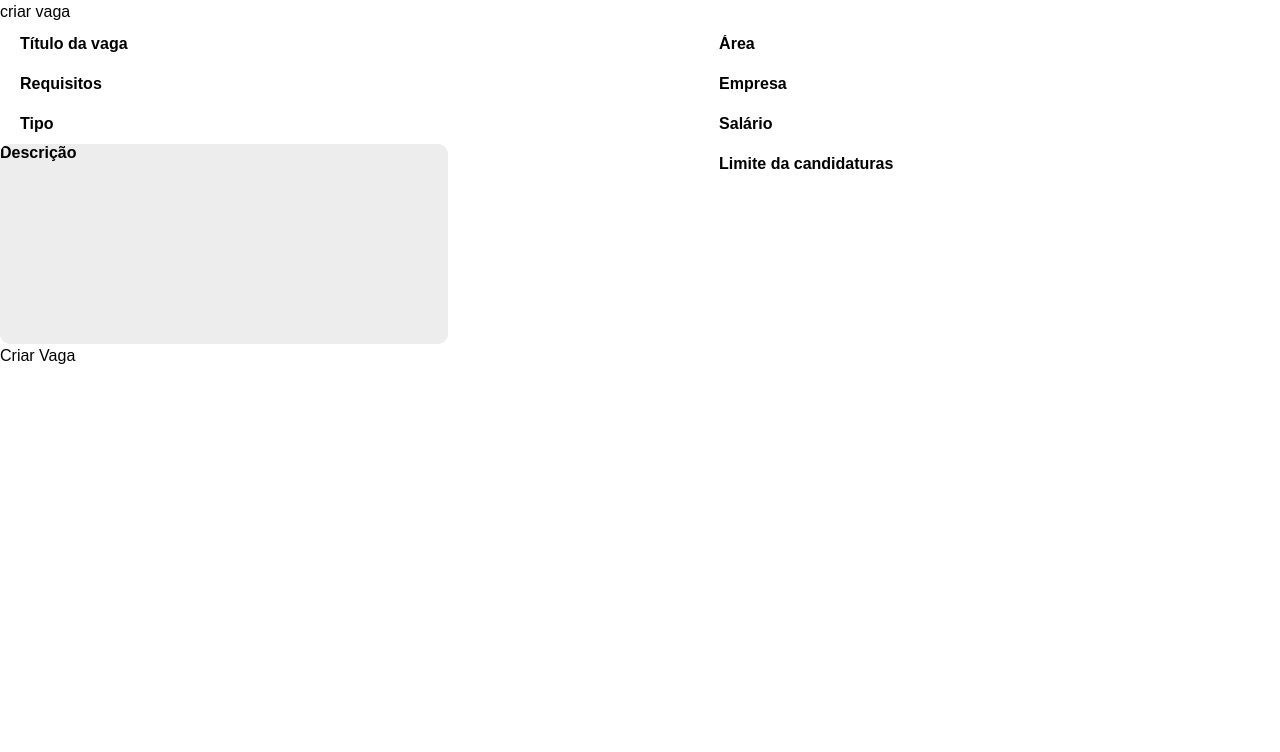
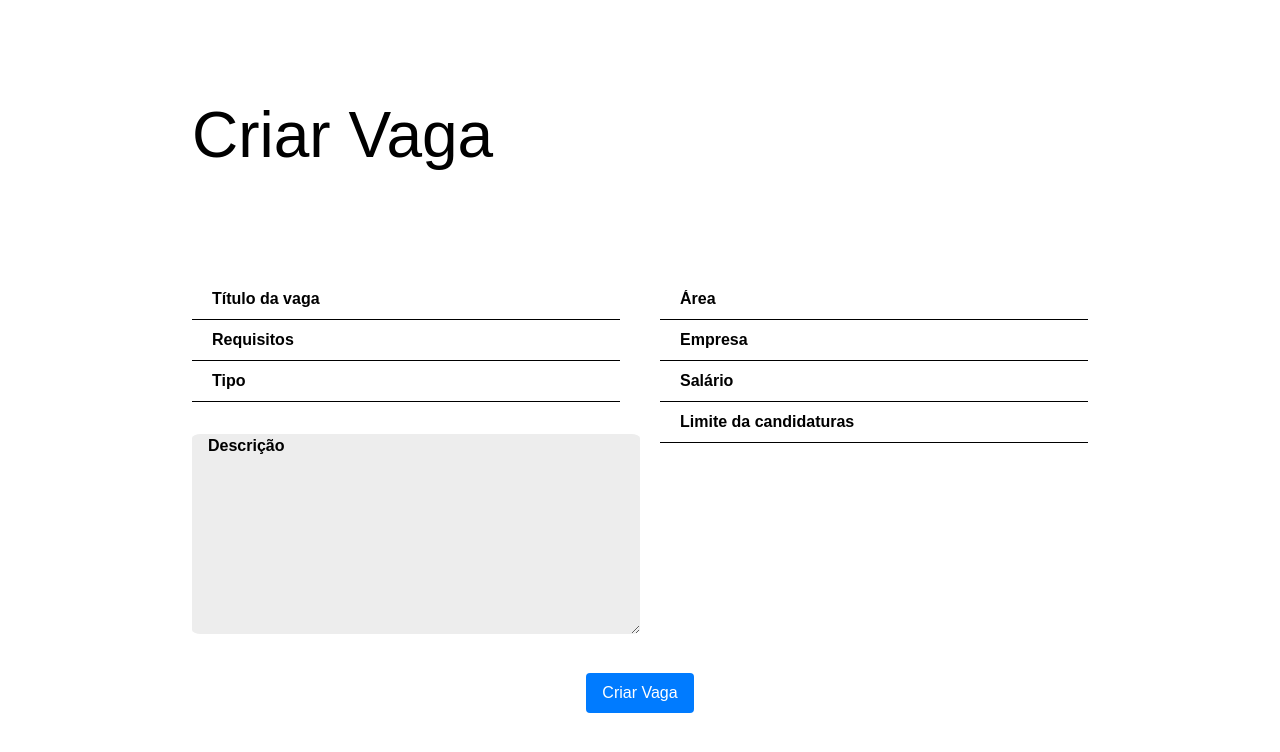
Before and after one commit to LucasKaiquee/ContratAe_Front-end, a React (Vite) app: page /CreatePage in a window 1280 px wide. Shown: the top 752 px of the page. Built offline with nearby package versions, Linux system fonts and the light colour scheme; a web font is replaced by a local one.

Commit message:
FEAT: componente CriarVaga finalizado

```diff
--- a/src/components/CriarVaga/CriarVaga.css
+++ b/src/components/CriarVaga/CriarVaga.css
@@ -1,18 +1,91 @@
+body{
+    display: flex;
+    flex-direction: column;
+    align-items: center; /* Add this line to center the section */
+}
+section {
+    display: flex;
+    flex-direction: column;
+    align-items: center;
+    justify-content: center;
+    height: 100vh;
+    width: 70vw;
+    background-color: #fff;
+}
+
+.title {
+    width: 100%;
+    padding-bottom: 6rem;
+
+}
+.title h1 {
+    margin-left: 0;
+    font-size: 4rem;
+    text-transform: capitalize; /* Add this line to capitalize the first letter */
+}
+
 .input-section {
     display: flex;
-
+    padding-bottom: 2rem;
+}
+.input-left-section{
+    width: 50%;
+    padding-right: 1.25rem;
+}
+.input-right-section{
+    width: 50%;
+    padding-left: 1.25rem;
+}
+.form-vaga {
+    display: flex;
+    flex-direction: column;
+    align-items: center;
 }
 .text-box{
+    padding-left: 1rem;
+    border-radius: 2%;
+    margin-top: 2rem;
     width: 35vw;
     height: 25vh;
     background-color: #ededed;
 }
+.text-box:focus{
+    outline:0;
+    padding-left: 1rem;
+}
 .text-box::placeholder {
+    font-weight: bold;
+    color: #000;
     position: absolute;
     top: 0;
-    left: 0;
+    left: 2;
+}
+.input-border {
+    width: 100%;
+    border: none;
+    border-bottom: 1px solid;
+    border-radius: 0;
 }
 input:focus{
     outline:0;
 
 }
+hr {
+        border-color: #d9d9d9;
+    }
+
+.form-btn {
+    background-color: #007bff;
+    color: #fff;
+    padding: 0.5rem 1rem;
+    border: none;
+    border-radius: 0.25rem;
+    cursor: pointer;
+    font-size: 1rem;
+    transition:  0.35s ease;
+}
+
+.form-btn:hover {
+    background-color: #0056b3;
+    scale: 1.1;
+}
--- a/src/components/CriarVaga/CriarVaga.jsx
+++ b/src/components/CriarVaga/CriarVaga.jsx
@@ -6,23 +6,25 @@ import "./CriarVaga.css"
 export default function CriarVaga(){
     return(
         <section className="criar-vaga">
+            <div className="title">
+                <h1>criar vaga</h1>
+            </div>
             <form className="form-vaga">
-                <h1>criar vaga</h1>
                 <div className="input-section">
                 	<div className="input-left-section">
-                            <input type="text" name="vaga" placeholder="Título da vaga" />
-                        	<input type="text" name="requisitos" placeholder="Requisitos" />
-                        	<input type="text" name="tipo" placeholder="Tipo" />
-                        	<input type="text" name="desc" className="text-box" placeholder="Descrição" />
+                            <input type="text"className="input-border" name="vaga" placeholder="Título da vaga" />
+                        	<input type="text"className="input-border" name="requisitos" placeholder="Requisitos" />
+                        	<input type="text" className="input-border"name="tipo" placeholder="Tipo" />
+                        	<textarea className="text-box"name="desc-txt" id="desc-txt" cols="30" rows="10" placeholder="Descrição"></textarea>
                     </div>
                     <div className="input-right-section">
-                    	<input type="text" name="desc" placeholder="Área" />
-                    	<input type="text" name="desc" placeholder="Empresa" />
-                    	<input type="text" name="desc" placeholder="Salário" />
-                    	<input type="text" name="desc" placeholder="Limite da candidaturas" />
+                    	<input type="text" className="input-border"name="desc" placeholder="Área" />
+                    	<input type="text"className="input-border" name="desc" placeholder="Empresa" />
+                    	<input type="text"className="input-border" name="desc" placeholder="Salário" />
+                    	<input type="text"className="input-border" name="desc" placeholder="Limite da candidaturas" />
                     </div>
                 </div>
-                <button className="form-btn">Criar Vaga</button>
+            <button className="form-btn">Criar Vaga</button>
             </form>
         </section>
     )
```
